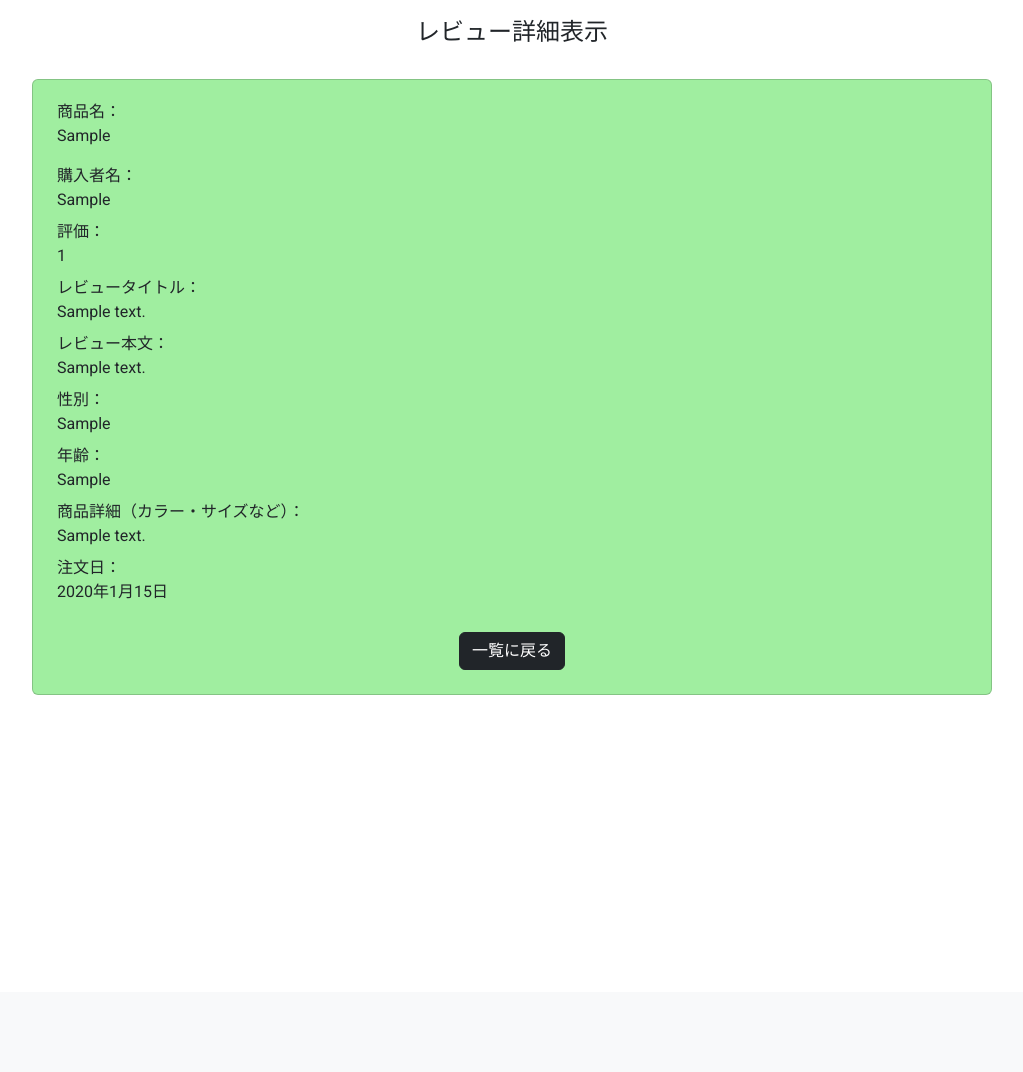
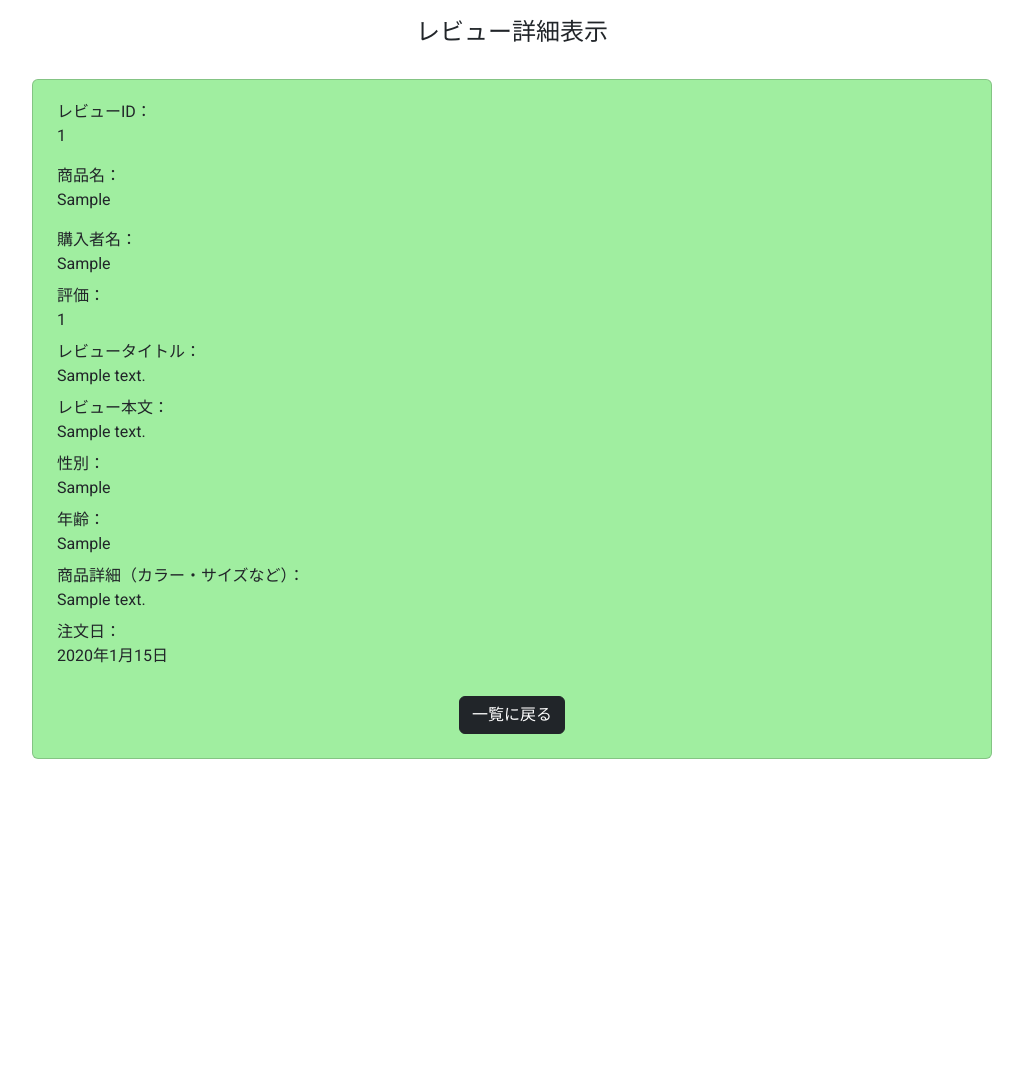
Before and after one commit to Shiroari175/rakuten-review-system, a Django app: page /rak/1/review_detail/ in a window 1280 px wide. Shown: the part 48-1120 px from the top of the page, without its empty margins (128-1151 px from the left). Before the commit the page ends 743 px from the top, so only its background shows below. Run offline with Django 4.2, Linux system fonts and the light colour scheme; a user stored in the database is signed in; tables that the repository leaves empty hold one stand-in row (values such as "Sample post").

Commit message:
レビュー一覧にIDを追加

```diff
--- a/rakutenproject/reviewapp/templates/review_detail.html
+++ b/rakutenproject/reviewapp/templates/review_detail.html
@@ -3,12 +3,15 @@
 {% block content %}
 <style>
     body {
-        height: 130%;
+        height: 140%;
     }
 </style>
 <h1 class="custom-title text-center">レビュー詳細表示</h1>
 <div class="card" style="width: 75%; margin:35px auto; background: #A0eeA0">
     <div class="card-body p-4">
+        <h5 class="card-title">レビューID：</h5>
+        <h5 class="card-title">{{ object.id }}</h5>
+        <br>
         <h5 class="card-title">商品名：</h5>
         <h5 class="card-title">{{ object.item_nm }}</h5>
         <br>
--- a/rakutenproject/reviewapp/templates/review_list.html
+++ b/rakutenproject/reviewapp/templates/review_list.html
@@ -20,6 +20,7 @@
     </div>
     <table>
     <tr>
+        <th>No.</th>
         <th>商品名</th>
         <th>購入者名</th>
         <th>評価</th>
@@ -28,6 +29,9 @@
     </tr>
     {% for review in page_obj  %}
     <tr>
+        <td>
+            {{ review.id }}
+        </td>
         <td>
             <a href="{% url 'review_detail' review.pk %}">{{ review.item_nm }}</a>
         </td>
```
